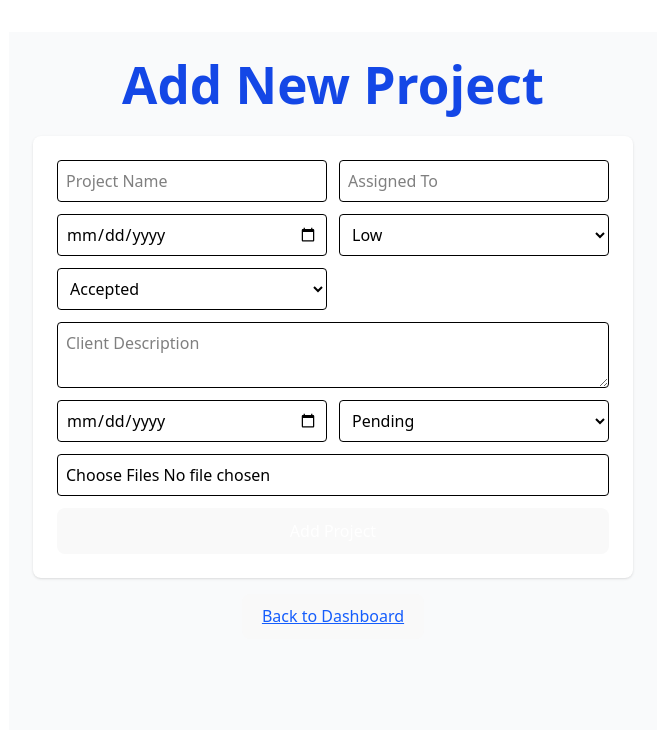
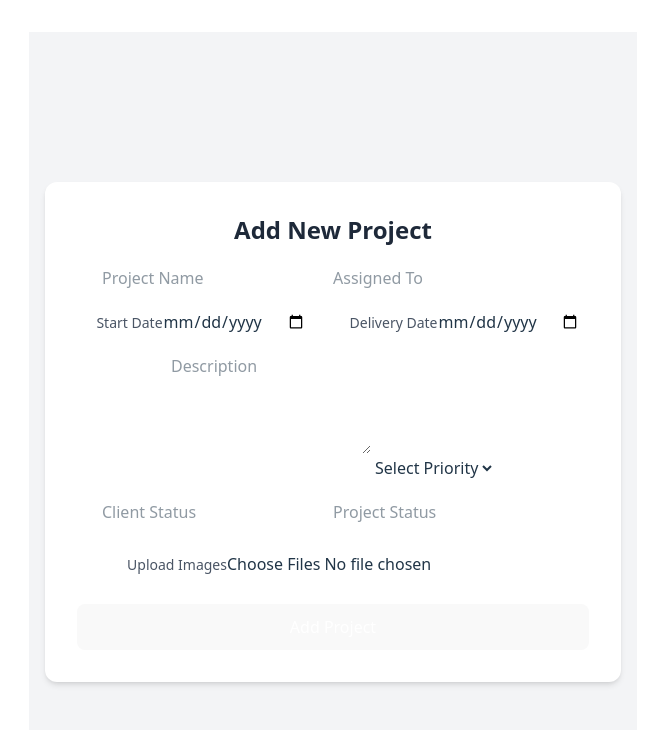
Before and after one commit to zybrannox/billing, a React (Vite) app: page /add in a window 1280 px wide. Shown: the top 730 px of the page, without its empty margins (307-972 px from the left). Built offline with nearby package versions, Linux system fonts and the light colour scheme.

Commit message:
first commit

```diff
--- a/package.json
+++ b/package.json
@@ -15,6 +15,7 @@
     "@mui/icons-material": "^7.3.5",
     "@mui/material": "^7.3.5",
     "@mui/x-data-grid": "^8.18.0",
+    "axios": "^1.13.2",
     "react": "^19.2.0",
     "react-dom": "^19.2.0",
     "react-hook-form": "^7.66.0",
--- a/src/common/pages/AddProject.tsx
+++ b/src/common/pages/AddProject.tsx
@@ -1,86 +1,129 @@
+import { useNavigate } from "react-router-dom";
 import { useForm } from "react-hook-form";
-import { useNavigate } from "react-router-dom";
-import { useProjectStore } from "../../store/useProjectStore";
+import axios from "axios";
 
 const AddProject = () => {
+  const { register, handleSubmit } = useForm();
   const navigate = useNavigate();
-  const { addProject } = useProjectStore();
 
-  const { register, handleSubmit } = useForm();
+  const onSubmit = async (data: any) => {
+    try {
+      const formData = new FormData();
+      formData.append("name", data.name);
+      formData.append("assignee", data.assignee);
+      formData.append("start", data.start);
+      formData.append("delivery", data.delivery);
+      formData.append("status", data.status);
+      formData.append("priority", data.priority);
+      formData.append("description", data.description);
+      formData.append("client_status", data.client_status);
 
-  function onSubmit(data: any) {
-    const files = data.images as FileList;
-const images = Array.from(files).map((file) =>
-  URL.createObjectURL(file)
-);
+      for (let i = 0; i < data.images.length; i++) {
+        formData.append("images", data.images[i]);
+      }
 
-    const newProject = {
-      id: `P-${Math.floor(Math.random() * 9000) + 1000}`,
-      name: data.name,
-      assignee: data.assignee,
-      delivery: data.delivery,
-      priority: data.priority,
-      clientStatus: data.client_status,
-      description: data.description,
-      started: data.started,
-      status: data.status,
-      images,
-    };
+      await axios.post("http://localhost:8000/projects/", formData, {
+        headers: { "Content-Type": "multipart/form-data" },
+      });
 
-    addProject(newProject);
-    navigate("/");
-  }
+      navigate("/dashboard");
+    } catch (error) {
+      console.error(error);
+    }
+  };
 
   return (
-    <div className="min-h-screen p-6 bg-gray-50 flex flex-col items-center">
-      <h1 className="text-2xl font-bold text-blue-700 mb-6">Add New Project</h1>
-
+    <div className="flex items-center justify-center min-h-screen bg-gray-100 px-4">
       <form
         onSubmit={handleSubmit(onSubmit)}
-        className="bg-white text-black p-6 rounded-lg shadow grid grid-cols-2 gap-3 w-[600px]"
+        className="w-full max-w-xl bg-white p-8 rounded-xl shadow-md space-y-5"
       >
-        <input {...register("name")} className="border border-black p-2 rounded" required placeholder="Project Name" />
-        <input {...register("assignee")} className="border border-black p-2 rounded" required placeholder="Assigned To" />
+        <h2 className="text-2xl font-semibold text-gray-800 text-center">
+          Add New Project
+        </h2>
 
-        <input type="date" {...register("delivery")} className="border border-black p-2 rounded" required />
+        <input
+          {...register("name")}
+          required
+          placeholder="Project Name"
+          className="input-style"
+        />
 
-        <select {...register("priority")} className="border border-black p-2 rounded">
+        <input
+          {...register("assignee")}
+          required
+          placeholder="Assigned To"
+          className="input-style"
+        />
+
+        <div className="grid grid-cols-2 gap-4">
+          <div>
+            <label className="text-sm text-gray-600">Start Date</label>
+            <input
+              {...register("start")}
+              required
+              type="date"
+              className="input-style"
+            />
+          </div>
+
+          <div>
+            <label className="text-sm text-gray-600">Delivery Date</label>
+            <input
+              {...register("delivery")}
+              required
+              type="date"
+              className="input-style"
+            />
+          </div>
+        </div>
+
+        <textarea
+          {...register("description")}
+          required
+          placeholder="Description"
+          className="input-style min-h-[100px]"
+        />
+
+        <select {...register("priority")} required className="input-style">
+          <option value="">Select Priority</option>
           <option>Low</option>
           <option>Normal</option>
           <option>High</option>
           <option>Urgent</option>
         </select>
 
-        <select {...register("client_status")} className="border border-black p-2 rounded">
-          <option>Accepted</option>
-          <option>Rejected</option>
-          <option>Holded</option>
-        </select>
-
-        <textarea
-          {...register("description")}
-          placeholder="Client Description"
-          className="border border-black p-2 rounded col-span-2"
+        <input
+          {...register("client_status")}
+          required
+          placeholder="Client Status"
+          className="input-style"
         />
 
-        <input type="date" {...register("started")} className="border border-black p-2 rounded" required />
+        <input
+          {...register("status")}
+          required
+          placeholder="Project Status"
+          className="input-style"
+        />
 
-        <select {...register("status")} className="border border-black p-2 rounded">
-          <option>Pending</option>
-          <option>In Progress</option>
-          <option>Completed</option>
-        </select>
+        <div>
+          <label className="text-sm text-gray-600">Upload Images</label>
+          <input
+            type="file"
+            {...register("images")}
+            multiple
+            className="input-style py-2"
+          />
+        </div>
 
-        <input type="file" {...register("images")} multiple className="border border-black p-2 rounded col-span-2" />
-
-        <button className="bg-blue-700 text-white py-2 rounded col-span-2">
+        <button
+          type="submit"
+          className="w-full bg-black text-white py-3 rounded-lg hover:bg-gray-900 transition"
+        >
           Add Project
         </button>
       </form>
-
-      <button onClick={() => navigate("/")} className="mt-4 text-blue-600 underline">
-        Back to Dashboard
-      </button>
     </div>
   );
 };
```
Also changed, not shown: 1 other file (tests, documents, lock files or other folders).
